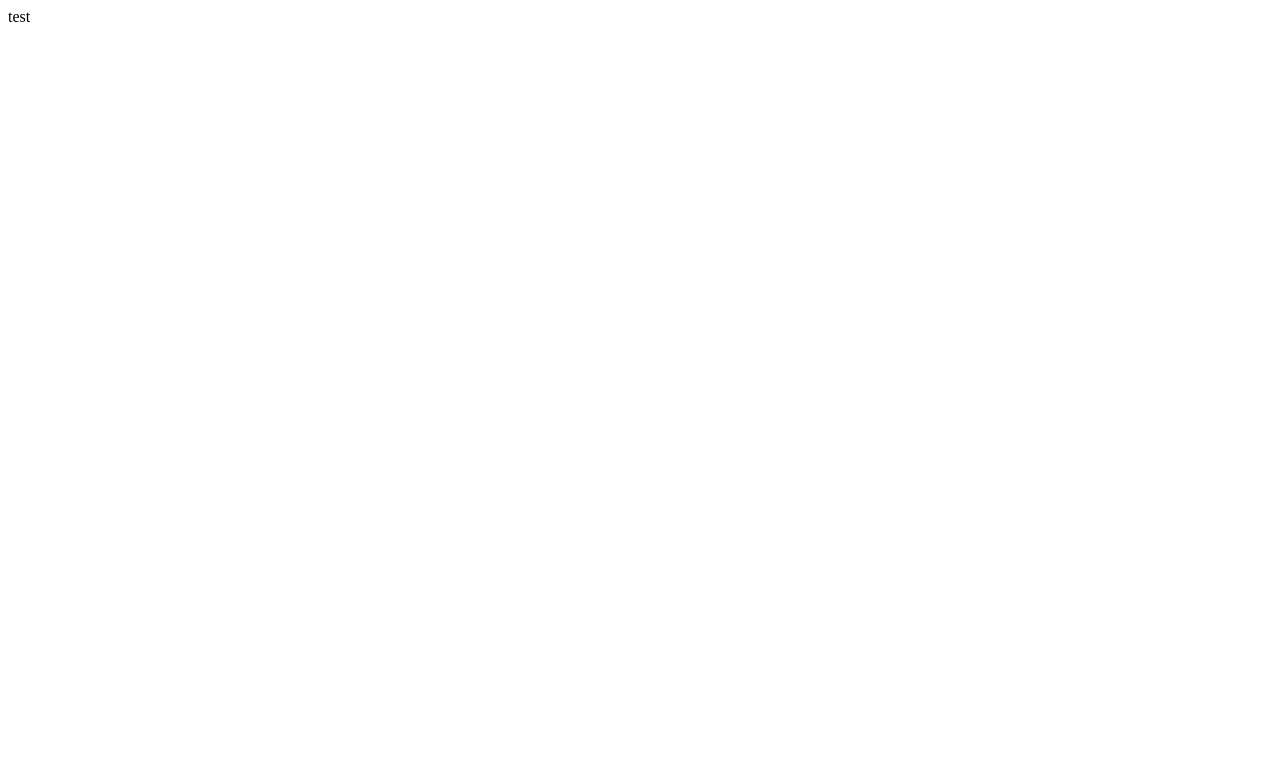
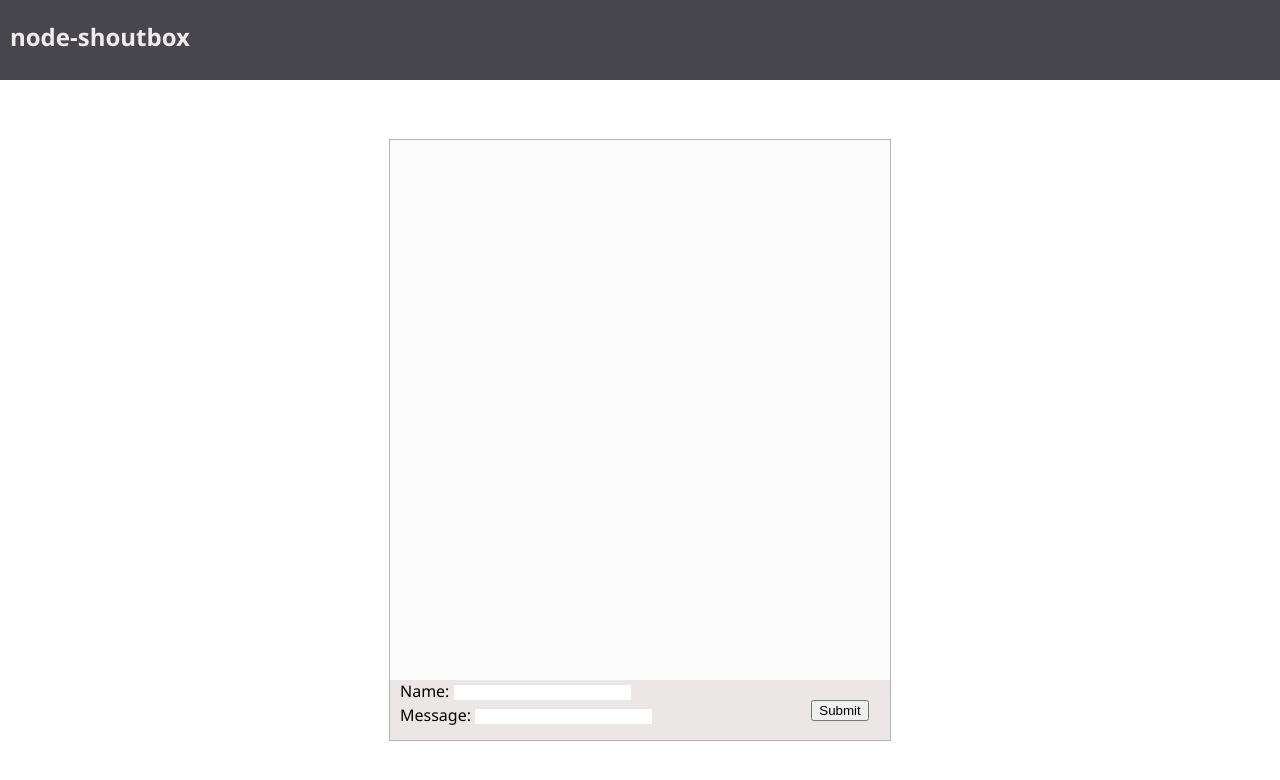
Before and after one commit to willrushi/node-shoutbox, a website: page public/index.html in a window 1280 px wide. Drawn offline with Linux system fonts and the light colour scheme; no server answers.

Commit message:
index.html + style.css frontend, scripts.js fetch and new post

```diff
--- /dev/null
+++ b/public/css/style.css
@@ -0,0 +1,90 @@
+body, html{
+    width: 100%;
+    height: 100%;
+    margin: 0;
+    font-family:'Segoe UI', Tahoma, Geneva, Verdana, sans-serif
+}
+
+nav{
+    height: 5rem;
+    box-sizing: border-box;
+    padding: 20px 10px;
+    background: rgb(71, 70, 77);
+}
+
+nav h1{
+    margin: 0;
+    color: rgb(241, 236, 236);
+}
+
+.container{
+    width: 100%;
+    height: calc(100% - 5rem);
+    display: flex;
+    align-items: center;
+    justify-content: center;
+}
+
+.shoutbox{
+    width: 500px;
+    height: 600px;
+    background:rgb(180, 179, 187);
+    padding: 1px;
+    display: flex;
+    flex-direction: column;
+}
+
+.shouts{
+    height: 90%;
+    width: 100%;
+    background: rgb(253, 252, 252);
+}
+
+.shout{
+    height: 2rem;
+}
+
+.shout:nth-child(odd){
+    background: rgb(188, 210, 219);
+}
+
+.bottom{
+    width: 100%;
+    height: 10%;
+    display: flex;
+    background: rgb(235, 231, 231);
+
+}
+
+.input{
+    width: 80%;
+    height: 100%;
+    display: flex;
+    flex-direction: column;
+}
+
+.name{
+    width: 100%;
+    height: 40%;
+    padding: 0 0 0 10px;
+}
+
+.message{
+    width: 100%;
+    height: 60%;
+    padding: 0 0 0 10px;
+}
+
+.submit{
+    width: 20%;
+    height: 100%;
+    display: flex;
+    align-items: center;
+    justify-content: center;
+}
+
+input{
+    padding: 0;
+    margin: 0;
+    border: none;
+}
--- a/public/index.html
+++ b/public/index.html
@@ -4,9 +4,37 @@
     <meta charset="UTF-8">
     <meta http-equiv="X-UA-Compatible" content="IE=edge">
     <meta name="viewport" content="width=device-width, initial-scale=1.0">
+    <link rel="stylesheet" href="css/style.css">
     <title>Document</title>
 </head>
 <body>
-    test
+    <nav>
+        <h1>node-shoutbox</h1>
+    </nav>
+
+    <div class="container">
+        <div class="shoutbox">
+            <div class="shouts" id="shouts">
+            </div>
+            <div class="bottom">
+                <div class="input">
+                    <div class="name">
+                        Name:
+                        <input id="nameBox">
+                    </div>
+                    <div class="message">
+                        Message:
+                        <input id="messageBox">
+                    </div>
+                </div>
+                <div class="submit">
+                    <button id="submit">Submit</button>
+                </div>
+            </div>
+
+        </div>
+    </div>
+
+    <script src="js/scripts.js"></script>
 </body>
 </html>
--- /dev/null
+++ b/public/js/scripts.js
@@ -0,0 +1,41 @@
+const getPosts = async () => {
+    const res = await fetch("/api/get");
+    const data = await res.json();
+    return data;
+}
+
+const shouts = document.getElementById("shouts");
+
+getPosts().then(data => {
+    if(!data.success){
+        alert("Failed to retrieve posts");
+    }
+
+    const posts = data.data;
+
+    posts.forEach(post => {
+        const shout = document.createElement("div");
+        const data = document.createTextNode(`${post.author}: ${post.content}`);
+        shout.appendChild(data);
+        shout.classList.add("shout");
+
+        shouts.appendChild(shout);
+    })
+})
+
+document.getElementById("submit").addEventListener("click", ()=>{
+    const name = document.getElementById("nameBox").value;
+    const message = document.getElementById("messageBox").value;
+
+    fetch("/api/new", {
+        method: "POST",
+        headers: {
+            "Content-Type": "application/json"
+        },
+        body: JSON.stringify({ author:name, content: message })
+    })
+    .then(() => {
+        alert("Post added");
+        location.reload();
+    })
+});
```
